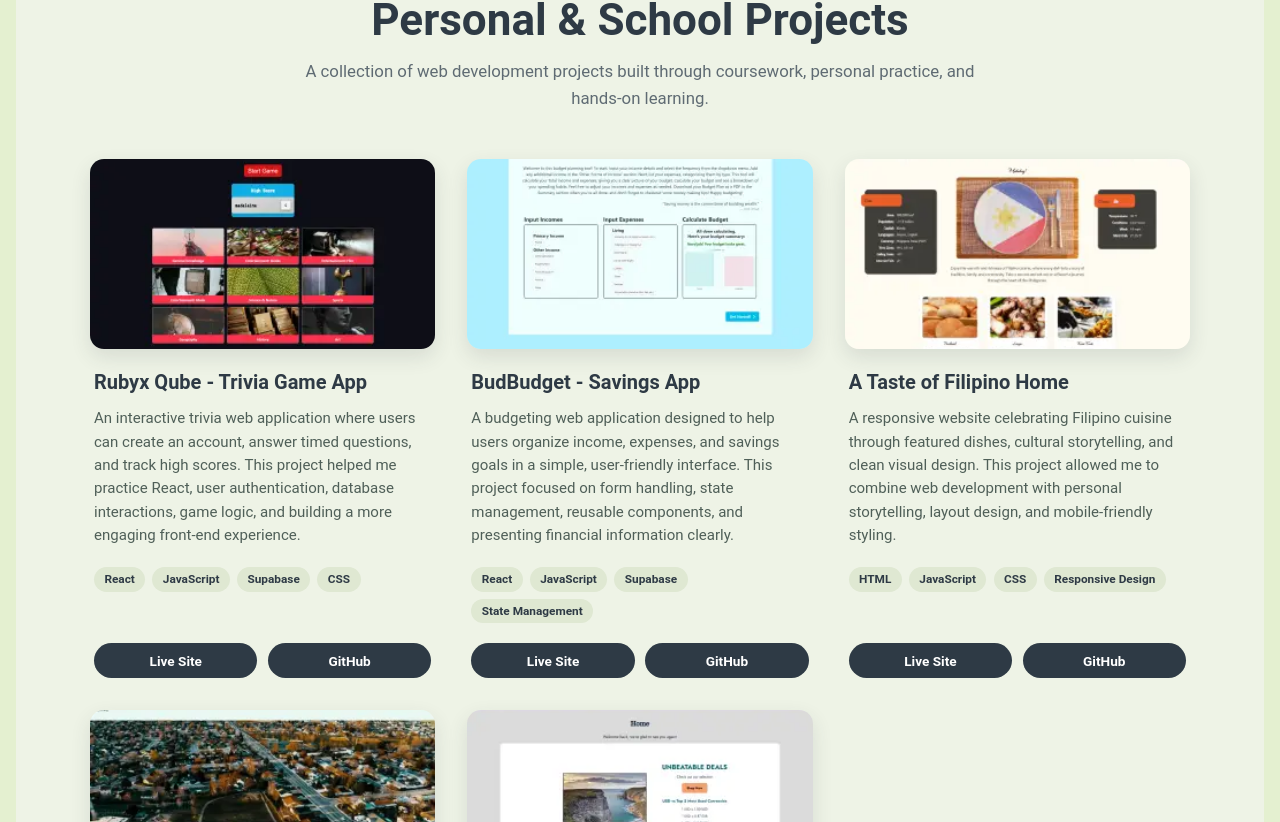
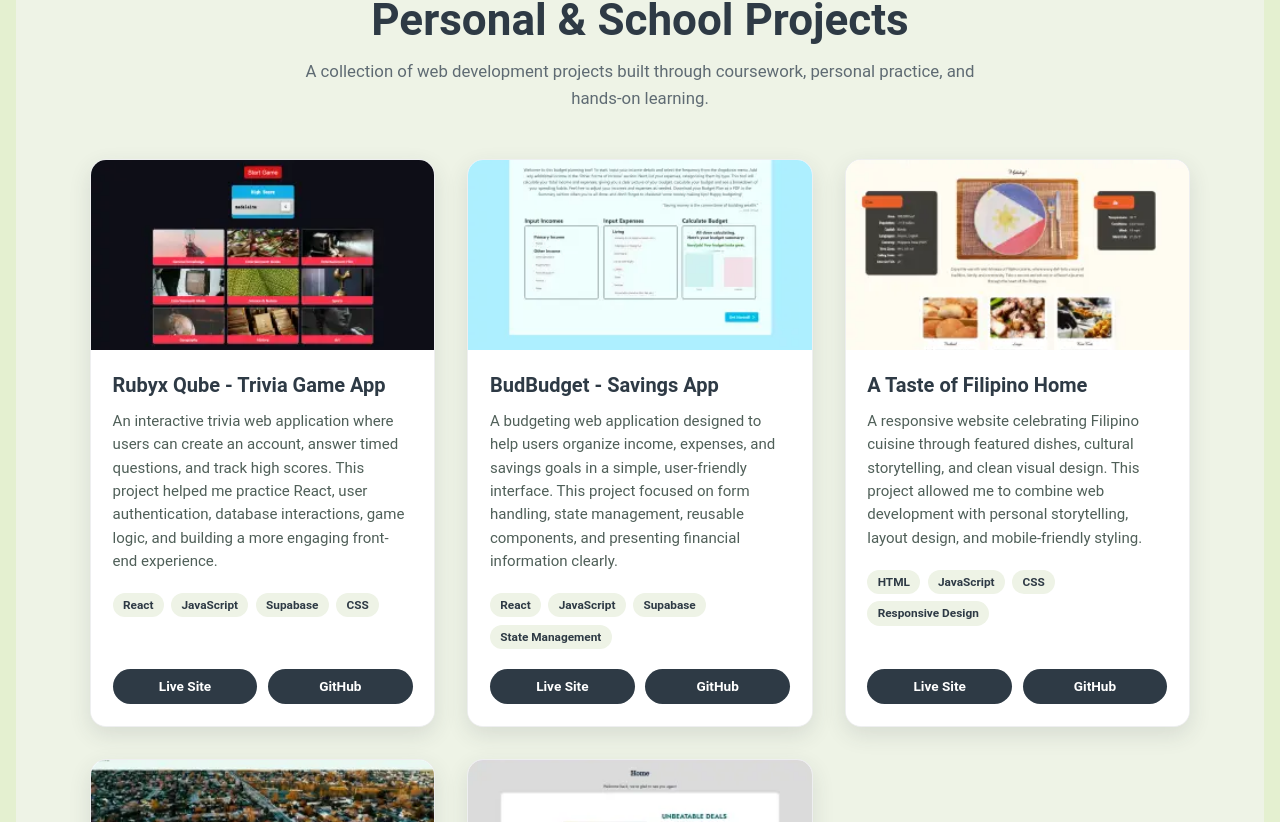
Before and after one commit to boydquerubin/boyd-querubin-online-portfolio, a React (Create React App) app: page / in a window 1280 px wide. Shown: the part 1758-2580 px from the top of the page. Built offline with nearby package versions, Linux system fonts and the light colour scheme.

Commit message:
im going to crash out

```diff
--- a/src/components/Projects.js
+++ b/src/components/Projects.js
@@ -39,17 +39,18 @@ const ProjectList = styled.div`
 `;
 
 const ProjectCard = styled.div`
-  background: transparent;
-  border-radius: 0;
-  overflow: visible;
-  border: none;
-  box-shadow: none;
-  transition: transform 0.25s ease;
+  background: #ffffff;
+  border-radius: 16px;
+  overflow: hidden;
+  border: 1px solid rgba(46, 58, 69, 0.08);
+  box-shadow: 0 8px 22px rgba(46, 58, 69, 0.12);
+  transition: transform 0.25s ease, box-shadow 0.25s ease;
   display: flex;
   flex-direction: column;
 
   &:hover {
     transform: translateY(-5px);
+    box-shadow: 0 14px 32px rgba(46, 58, 69, 0.18);
   }
 `;
 
@@ -57,12 +58,13 @@ const ProjectImage = styled.img`
   width: 100%;
   height: 190px;
   object-fit: cover;
-  border-radius: 14px;
-  box-shadow: 0 8px 20px rgba(46, 58, 69, 0.12);
+  display: block;
+  background: #ffffff;
 `;
 
 const ProjectContent = styled.div`
-  padding: 1.25rem 0.25rem 0;
+  padding: 1.35rem;
+  background: #ffffff;
   display: flex;
   flex-direction: column;
   flex: 1;
@@ -89,7 +91,7 @@ const TechTags = styled.div`
   margin: 0.25rem 0 1.25rem 0;
 
   span {
-    background: #dfe8d2;
+    background: #eef3e6;
     color: #2e3a45;
     font-size: 0.74rem;
     font-weight: 700;
```
